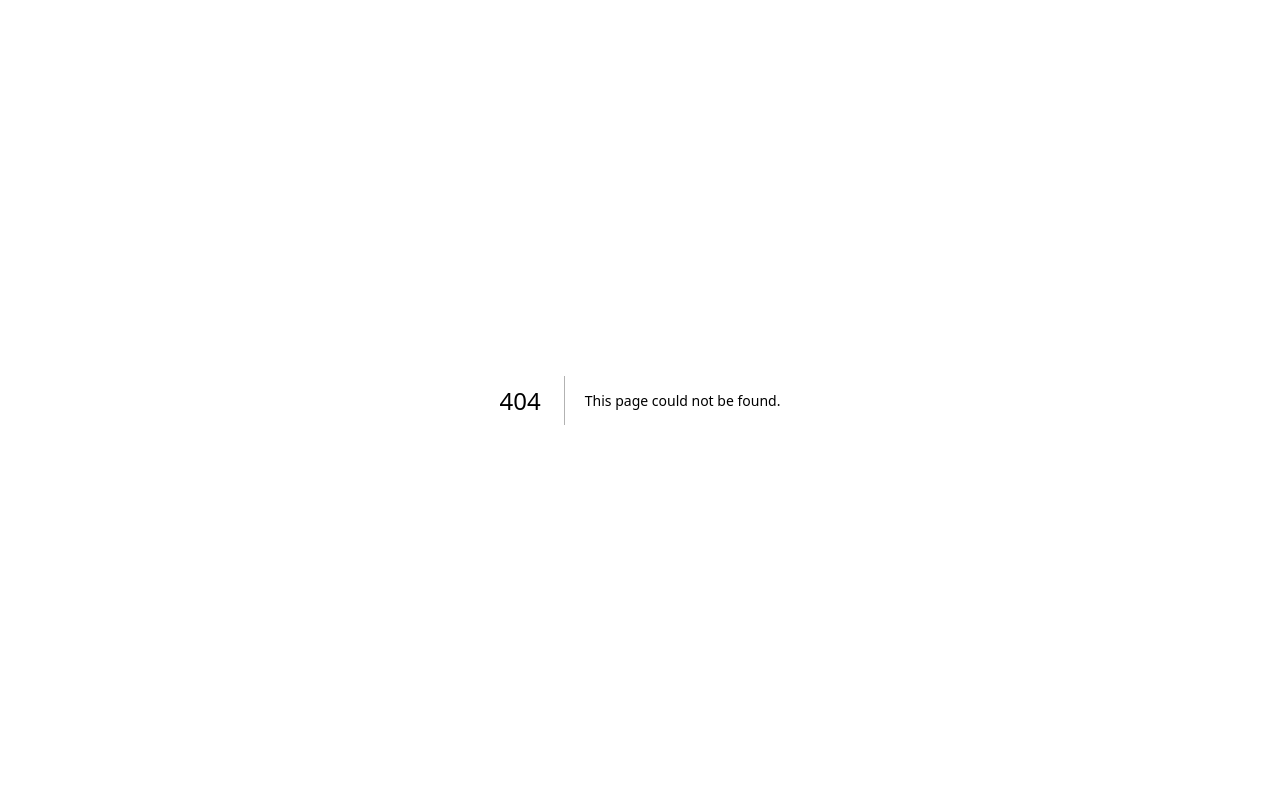
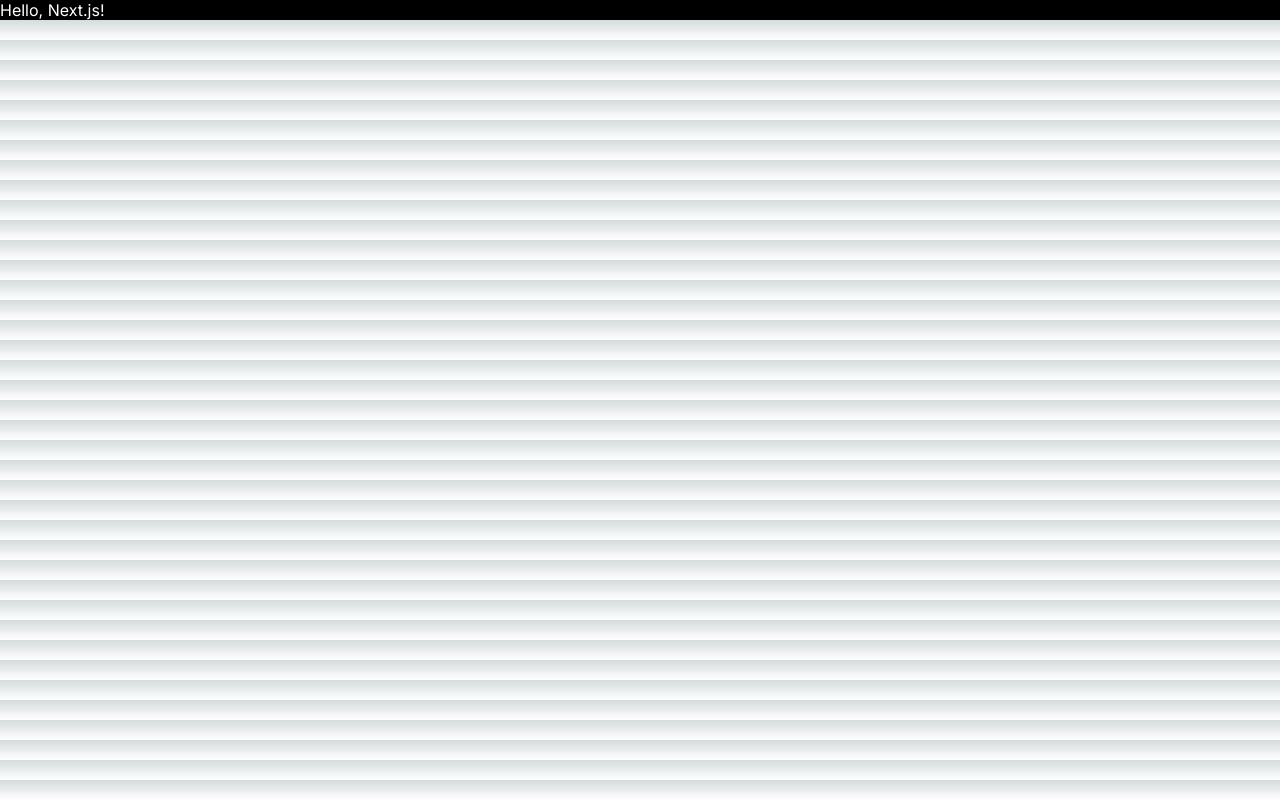
Before and after one commit to ua1it/setup-next-typescript, a Next.js app: page /a-page in a window 1280 px wide. Before the commit this address had no page. Built offline with nearby package versions, Linux system fonts and the light colour scheme.

Commit message:
feat: App router 테스트

```diff
--- /dev/null
+++ b/src/app/a-page/page.tsx
@@ -0,0 +1,11 @@
+'use client';
+
+import styled from 'styled-components';
+
+const Wrapper = styled.div`
+  background-color: black;
+  color: white;
+`;
+export default function Page() {
+  return <Wrapper>Hello, Next.js!</Wrapper>;
+}
--- a/src/app/page.tsx
+++ b/src/app/page.tsx
@@ -1,4 +1,5 @@
 import Image from 'next/image';
+import Link from 'next/link';
 import styles from './page.module.css';
 
 export default function Home() {
@@ -28,7 +29,10 @@ export default function Home() {
         </div>
       </div>
 
+      <Link href="/a-page">홈으로 돌아가기</Link>
+
       <div className={styles.center}>
+        <a href="/home">
           <Image
             className={styles.logo}
             src="/next.svg"
@@ -37,6 +41,7 @@ export default function Home() {
             height={37}
             priority
           />
+        </a>
       </div>
 
       <div className={styles.grid}>
```
Lines whose indentation alone changed are shown as unchanged.
